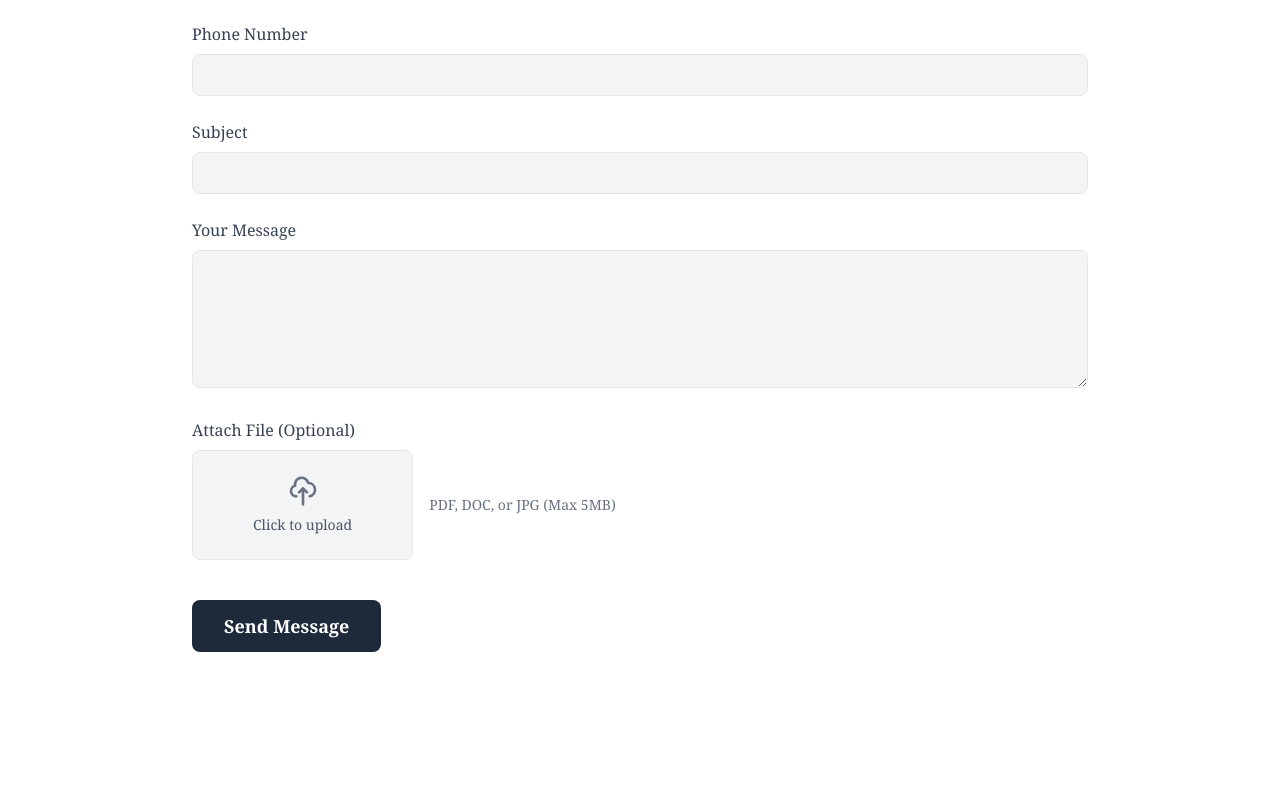
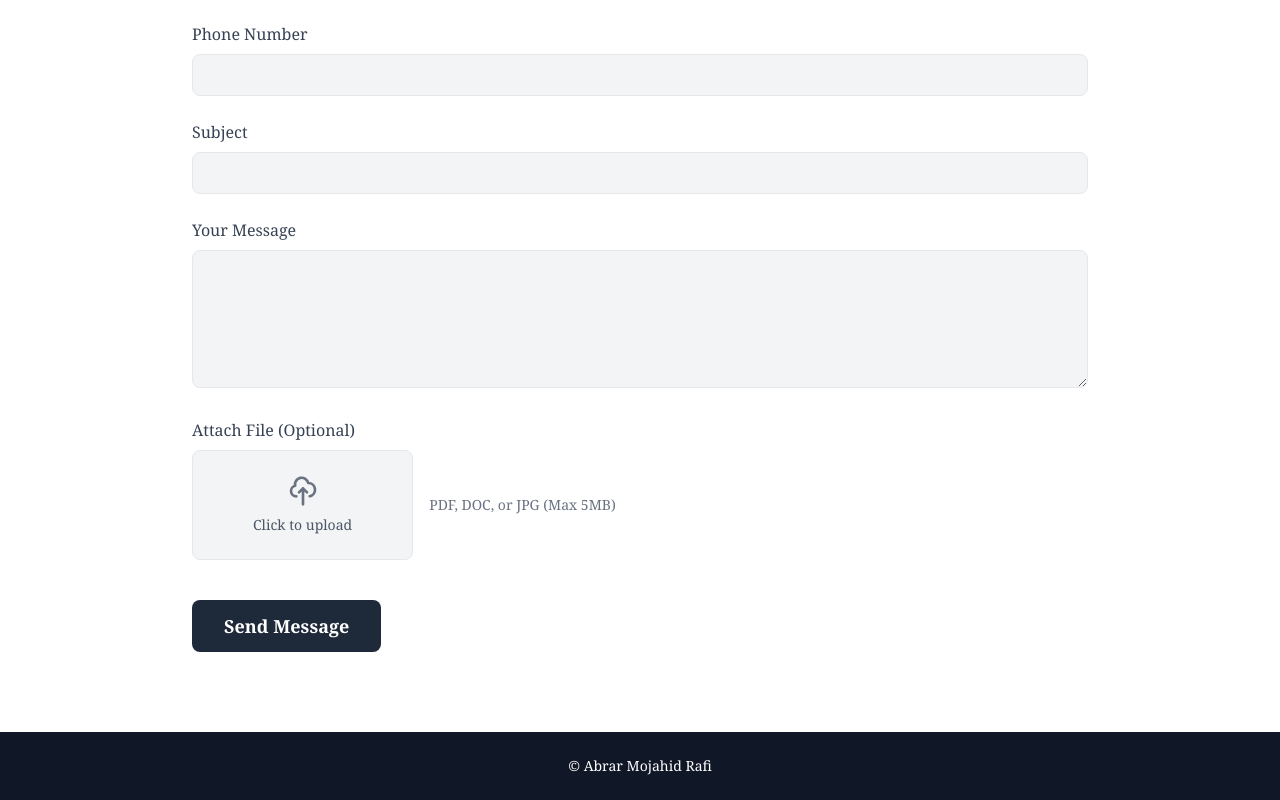
Before and after one commit to AbrarMojahidRafi/my-portfolio-website, a React (Vite) app: page / in a window 1280 px wide. Shown: the part 3172-3972 px from the top of the page. Before the commit the page ends 3904 px from the top, so only its background shows below. Built offline with nearby package versions, Linux system fonts and the light colour scheme.

Commit message:
footer added

```diff
--- a/src/App.jsx
+++ b/src/App.jsx
@@ -5,6 +5,7 @@ import About from './components/about';
 import Work from './components/work';
 import React from 'react';
 import GetInTouch from './components/getintouch';
+import Footer from './components/footer';
 
 function App() {
 
@@ -15,6 +16,7 @@ function App() {
       <About/>
       <Work/>
       <GetInTouch/>
+      <Footer/>
     </>
   )
 }
--- /dev/null
+++ b/src/components/footer.jsx
@@ -0,0 +1,17 @@
+import React from 'react'
+
+const footer = () => {
+  return (
+    <>
+        <footer className="bg-gray-900 text-white py-6 font-serif">
+            <div className="container mx-auto px-4 sm:px-6 lg:px-8">
+                <div className="text-center">
+                    <p className="text-sm">© Abrar Mojahid Rafi</p>
+                </div>
+            </div>
+        </footer>
+    </>
+  )
+}
+
+export default footer
```
